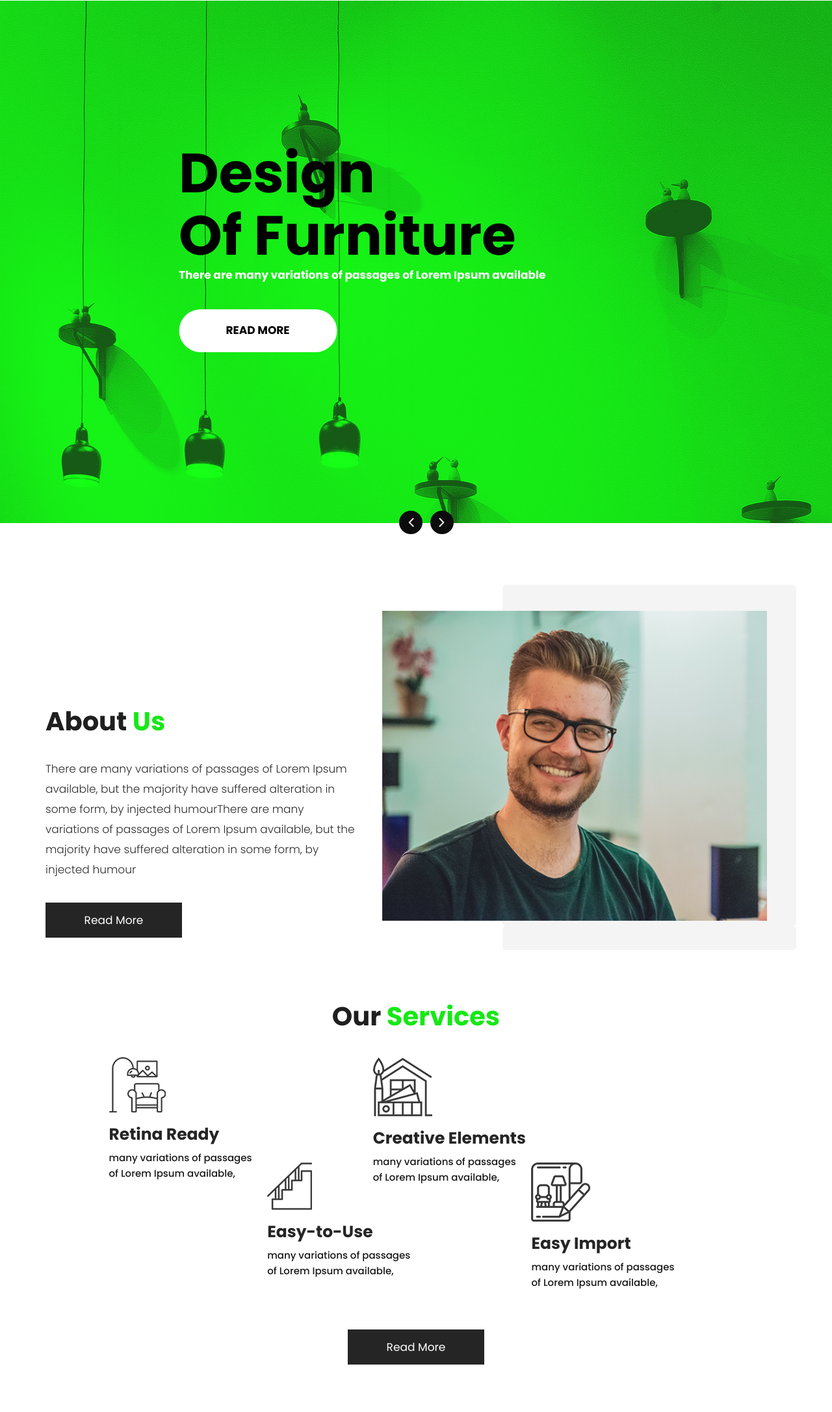
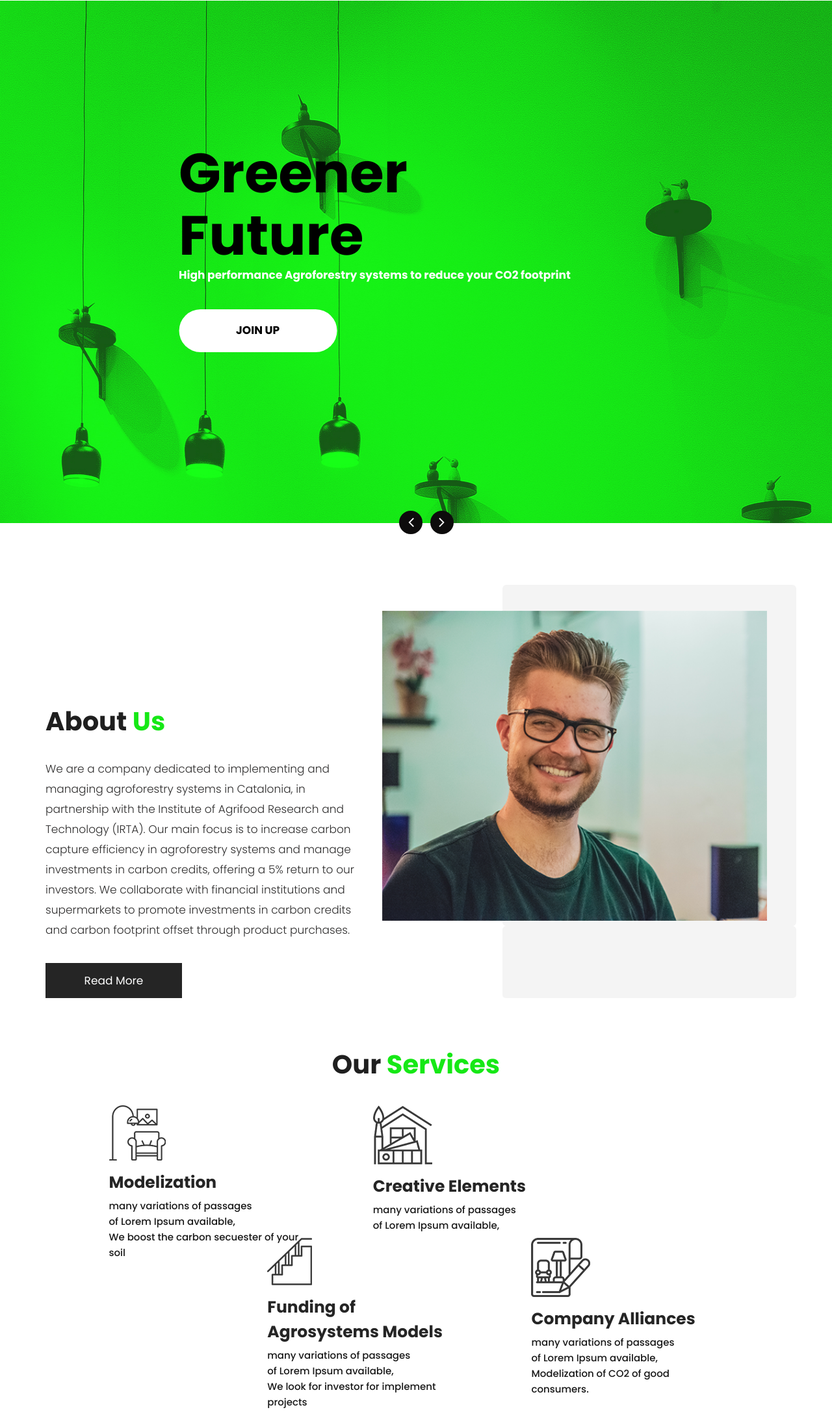
Before and after one commit to tipping-points/credit_carbon, a plain HTML site: page index.html in a window 1280 px wide. Shown: the part 182-2355 px from the top of the page at 65% size. Drawn offline with nearby package versions, Linux system fonts and the light colour scheme; a web font is replaced by a local one.

Commit message:
Initial commit with HTML and CSS files

```diff
--- a/index.html
+++ b/index.html
@@ -101,9 +101,9 @@
                         <div class="row">
                            <div class="col-md-7 offset-md-5">
                               <div class="text-bg">
-                                 <h1> Design <br>Of Furniture</h1>
-                                 <span>There are many variations of passages of Lorem Ipsum available</span>
-                                 <a class="read_more" href="Javascript:void(0)">Read More</a>
+                                 <h1> Greener <br>Future</h1>
+                                 <span>High performance Agroforestry systems to reduce your CO2 footprint</span>
+                                 <a class="read_more" href="Javascript:void(0)">Join up</a>
                               </div>
                            </div>
                         </div>
@@ -116,9 +116,9 @@
                         <div class="row">
                            <div class="col-md-7 offset-md-5">
                               <div class="text-bg">
-                                 <h1> Design <br>Of Furniture</h1>
-                                 <span>There are many variations of passages of Lorem Ipsum available</span>
-                                 <a class="read_more" href="Javascript:void(0)">Read More</a>
+                                 <h1> Greener <br>Future</h1>
+                                 <span>High performance Agroforestry systems to reduce your CO2 footprint</span>
+                                 <a class="read_more" href="Javascript:void(0)">Join up</a>
                               </div>
                            </div>
                         </div>
@@ -131,9 +131,9 @@
                         <div class="row">
                            <div class="col-md-7 offset-md-5">
                               <div class="text-bg">
-                                 <h1> Design <br>Of Furniture</h1>
-                                 <span>There are many variations of passages of Lorem Ipsum available</span>
-                                 <a class="read_more" href="Javascript:void(0)">Read More</a>
+                                 <h1> Greener <br>Future</h1>
+                                 <span>High performance Agroforestry systems to reduce your CO2 footprint</span>
+                                 <a class="read_more" href="Javascript:void(0)">Join up</a>
                               </div>
                            </div>
                         </div>
@@ -159,7 +159,7 @@
                <div class="col-md-5">
                   <div class="titlepage">
                      <h2>About <span class="green">Us</span></h2>
-                     <p>There are many variations of passages of Lorem Ipsum available, but the majority have suffered alteration in some form, by injected humourThere are many variations of passages of Lorem Ipsum available, but the majority have suffered alteration in some form, by injected humour</p>
+                     <p>We are a company dedicated to implementing and managing agroforestry systems in Catalonia, in partnership with the Institute of Agrifood Research and Technology (IRTA). Our main focus is to increase carbon capture efficiency in agroforestry systems and manage investments in carbon credits, offering a 5% return to our investors. We collaborate with financial institutions and supermarkets to promote investments in carbon credits and carbon footprint offset through product purchases.</p>
                      <a class="read_more" href="Javascript:void(0)"> Read More</a>
                   </div>
                </div>
@@ -188,8 +188,9 @@
                      <div class="col-md-4 col-sm-6">
                         <div class="service_box">
                            <i><img src="images/service1.png" alt="#"/></i>
-                           <h3>Retina Ready</h3>
+                           <h3>Modelization</h3>
                            <p>many variations of passages <br>of Lorem Ipsum available,</p>
+                           <p>We boost the carbon secuester of your soil</p>
                         </div>
                      </div>
                      <div class="col-md-4 offset-md-1 col-sm-6">
@@ -202,15 +203,17 @@
                      <div class="col-md-4 offset-md-3 col-sm-6 mar_top">
                         <div class="service_box">
                            <i><img src="images/service3.png" alt="#"/></i>
-                           <h3>Easy-to-Use</h3>
+                           <h3>Funding of Agrosystems Models</h3>
                            <p>many variations of passages <br>of Lorem Ipsum available,</p>
+                           <p>We look for investor for implement projects</p>
                         </div>
                      </div>
                      <div class="col-md-4 offset-md-1 col-sm-6 mar_top">
                         <div class="service_box">
                            <i><img src="images/service4.png" alt="#"/></i>
-                           <h3>Easy Import</h3>
+                           <h3>Company Alliances</h3>
                            <p>many variations of passages <br>of Lorem Ipsum available,</p>
+                           <p>Modelization of CO2 of good consumers.</p>
                         </div>
                      </div>
                      <div class="col-md-12">
@@ -229,7 +232,7 @@
                <div class="col-md-12">
                   <div class="titlepage">
                      <h2>Our <span class="green">gallery</span></h2>
-                     <p>here are many variations of passages of Lorem Ipsum available, but the majority have suffer</p>
+                     <p>Our global projects</p>
                   </div>
                </div>
             </div>
@@ -420,6 +423,7 @@
                      <div class="news_room">
                         <span>Post By :limelight</span>
                         <ul>
+                           <li><a href="Javascript:void(0)">Like <i class="fa fa
                               <li><a href="Javascript:void(0)">Like <i class="fa fa-heart-o" aria-hidden="true"></i></a></li>
                               <li><a href="Javascript:void(0)">Comment <i class="fa fa-comments-o" aria-hidden="true"></i></a></li>
                               <li><a href="Javascript:void(0)">Share <i class="fa fa-share-alt" aria-hidden="true"></i></a></li>
@@ -533,7 +537,7 @@
                </div>
             </div>
          </div>
-      <!-- end design -->
+         <!-- end testimonial -->
          <!--  contact -->
          <div id="contact" class="contact">
             <div class="container">
```
Lines whose indentation alone changed are shown as unchanged.
